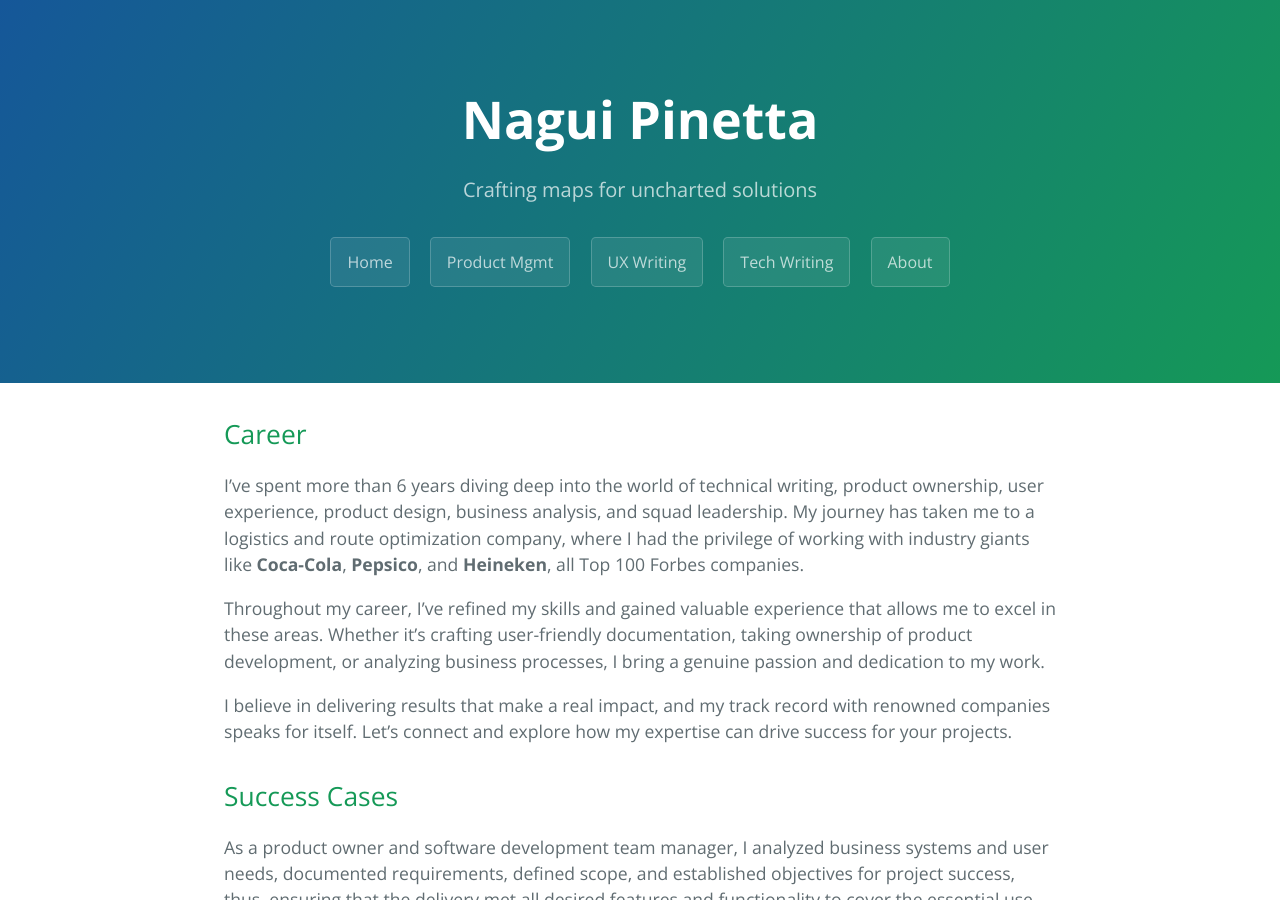
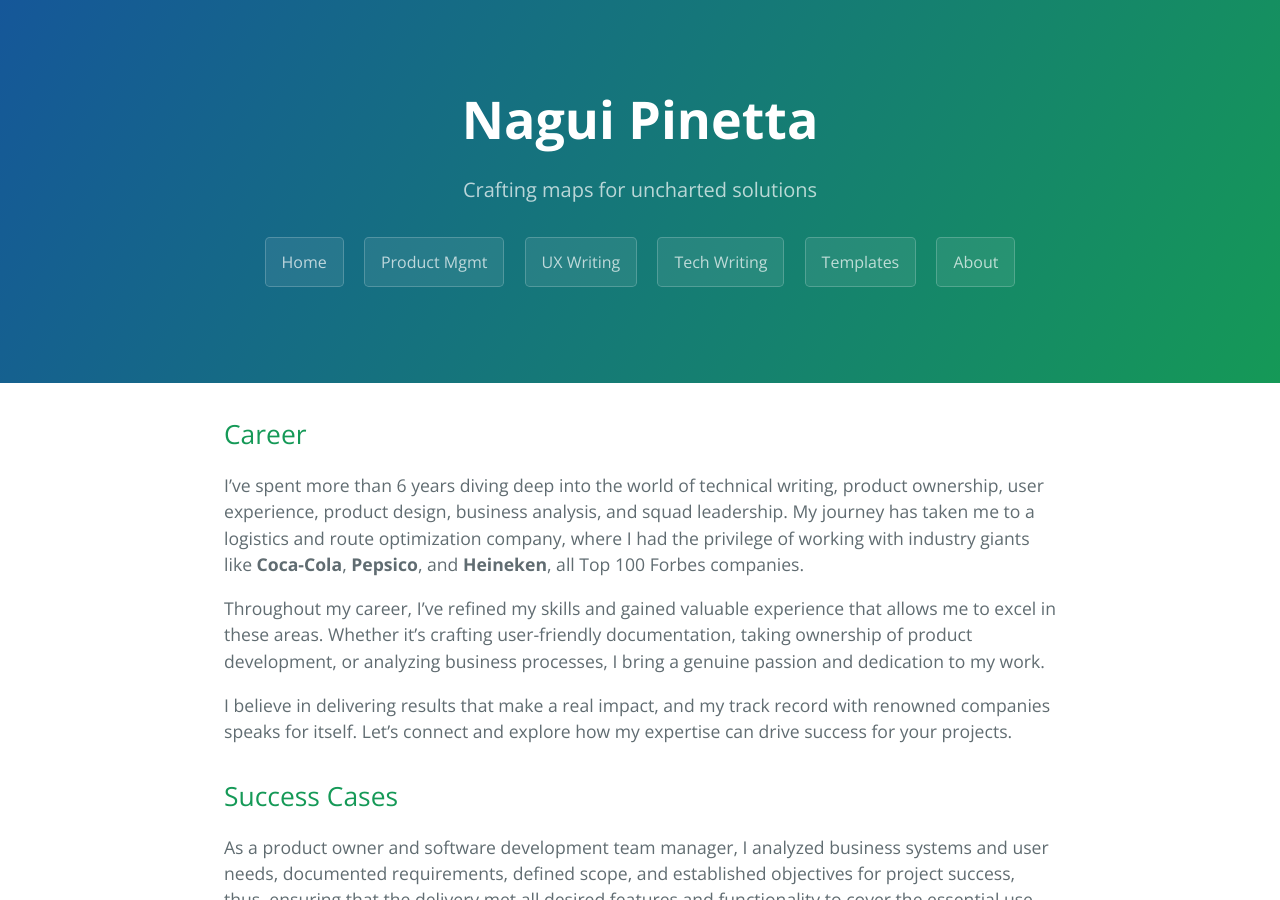
Before and after one commit to BigStepIdiomas/bigstepidiomas.github.io, a Jekyll site: the page built from index.md, in a window 1280 px wide and 900 px high. Built offline with Jekyll 4.4.1, drawn with Linux system fonts in a browser that asks for light colours.

Commit message:
commit - added templates button to default.htmlx

```diff
--- a/_layouts/default.html
+++ b/_layouts/default.html
@@ -26,6 +26,7 @@
         <a href="https://nagui.xyz/pages-productmgmt.html" class="btn">Product Mgmt</a>
         <a href="https://nagui.xyz/pages-uxwriting.html" class="btn">UX Writing</a>
         <a href="https://nagui.xyz/pages-techwriting.html" class="btn">Tech Writing</a>
+        <a href="https://nagui.xyz/pages-templates-templates-home.html" class="btn">Templates</a>
         <a href="https://nagui.xyz/pages-about.html" class="btn">About</a>
       {% endif %}
     </header>
```
